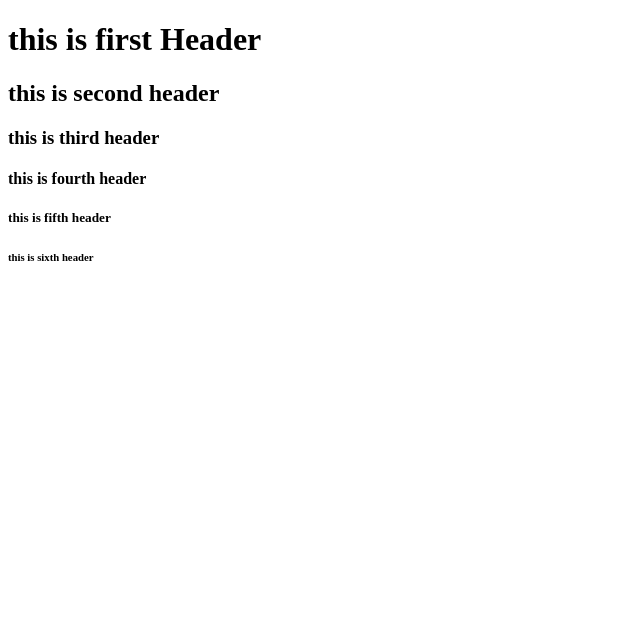
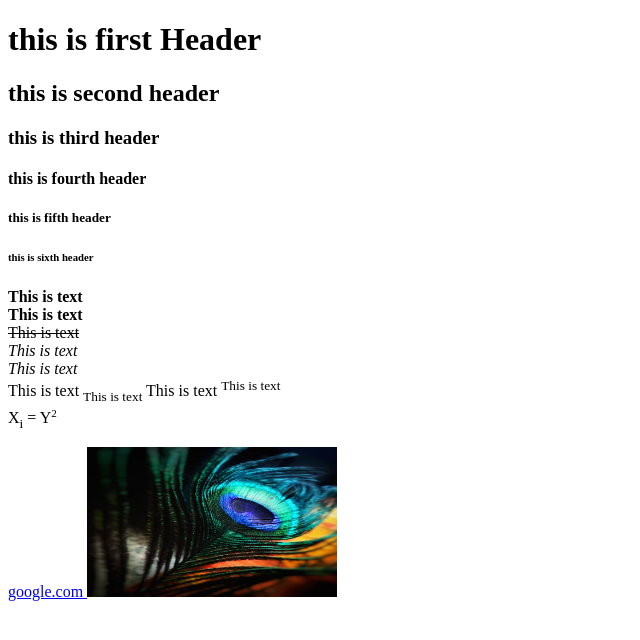
Before and after one commit to SabanadzeLuka/Comm-frontend-101, a plain HTML site: page index.html in a window 1280 px wide. Shown: the whole page, without its empty margins (0-640 px from the left). Drawn offline with Linux system fonts and the light colour scheme.

Commit message:
created index html

```diff
--- a/index.html
+++ b/index.html
@@ -14,7 +14,25 @@
      <h4>this is fourth header</h4>
      <h5>this is fifth header</h5>
      <h6>this is sixth header</h6>
-     <h1> </h1>
+    <!-- <p>
+        Lorem ipsum dolor sit amet consectetur, <br/>
+        adipisicing elit. Unde soluta dolore quod<br/>
+        eveniet, cumque accusantium cupiditate architecto <br/>
+        laudantium? Id voluptate similique itaque aspernatur<br/>
+        provident tenetur maxime quos harum autem deserunt?
+    </p> -->
+    <p>
+       <b>This is text</b> <br/>
+       <strong>This is text</strong> <br/>
+       <del>This is text</del> <br/>
+       <i>This is text</i> <br/>
+       <em>This is text</em> <br/>
+       This is text <sub>This is text</sub>
+       This is text <sup>This is text</sup><br/>
+       X<sub>i</sub> = Y<sup><small>2</small></sup>
+    </p>
+    <a href="https://www.google.com/" target="_blank"> google.com </a>
+    <img src="./image.jpeg" alt="Ragacis kudi" width="250px" height="150px">
 
 </body>
 </html>
```
Also changed, not shown: image.jpeg (added).
